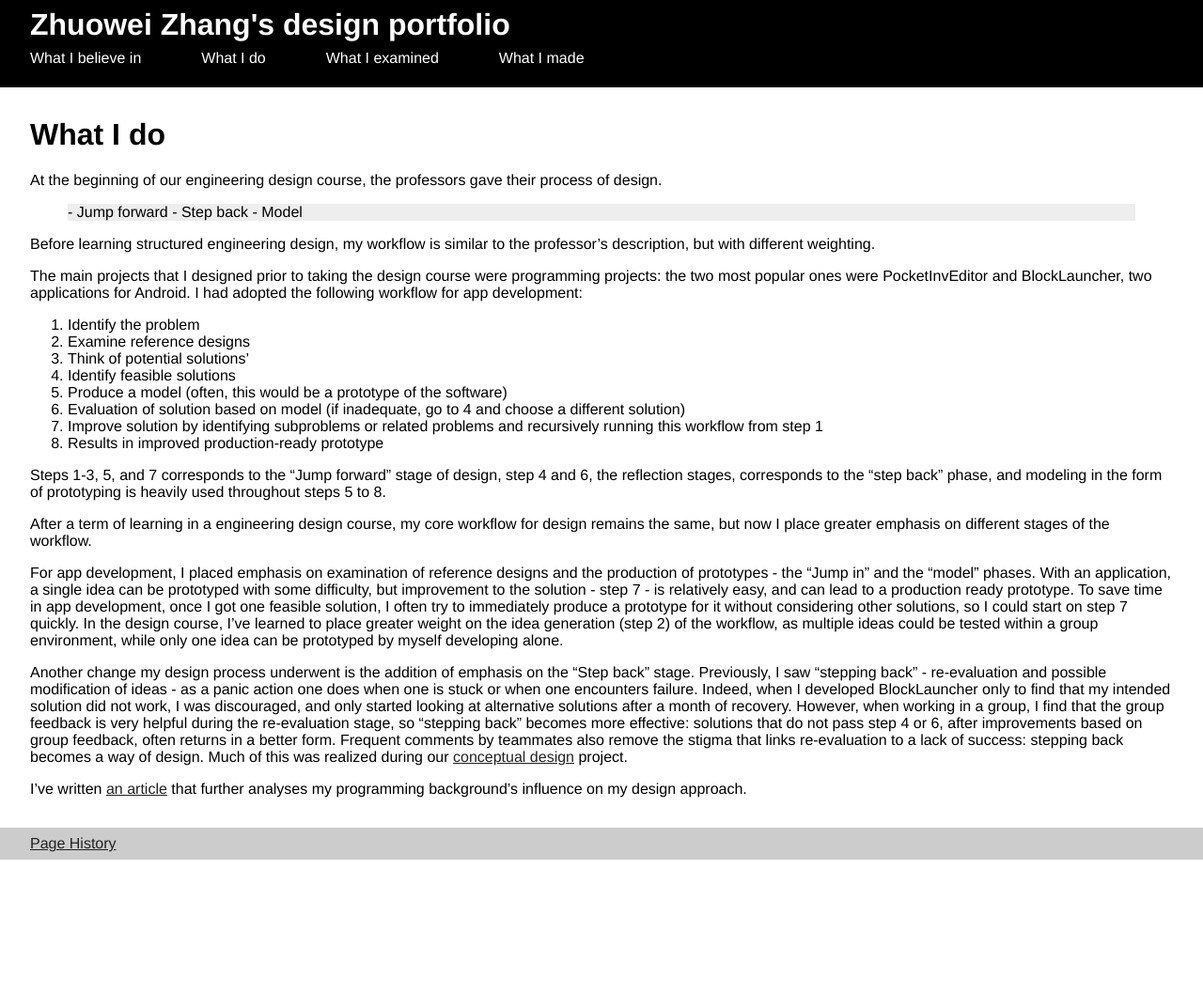
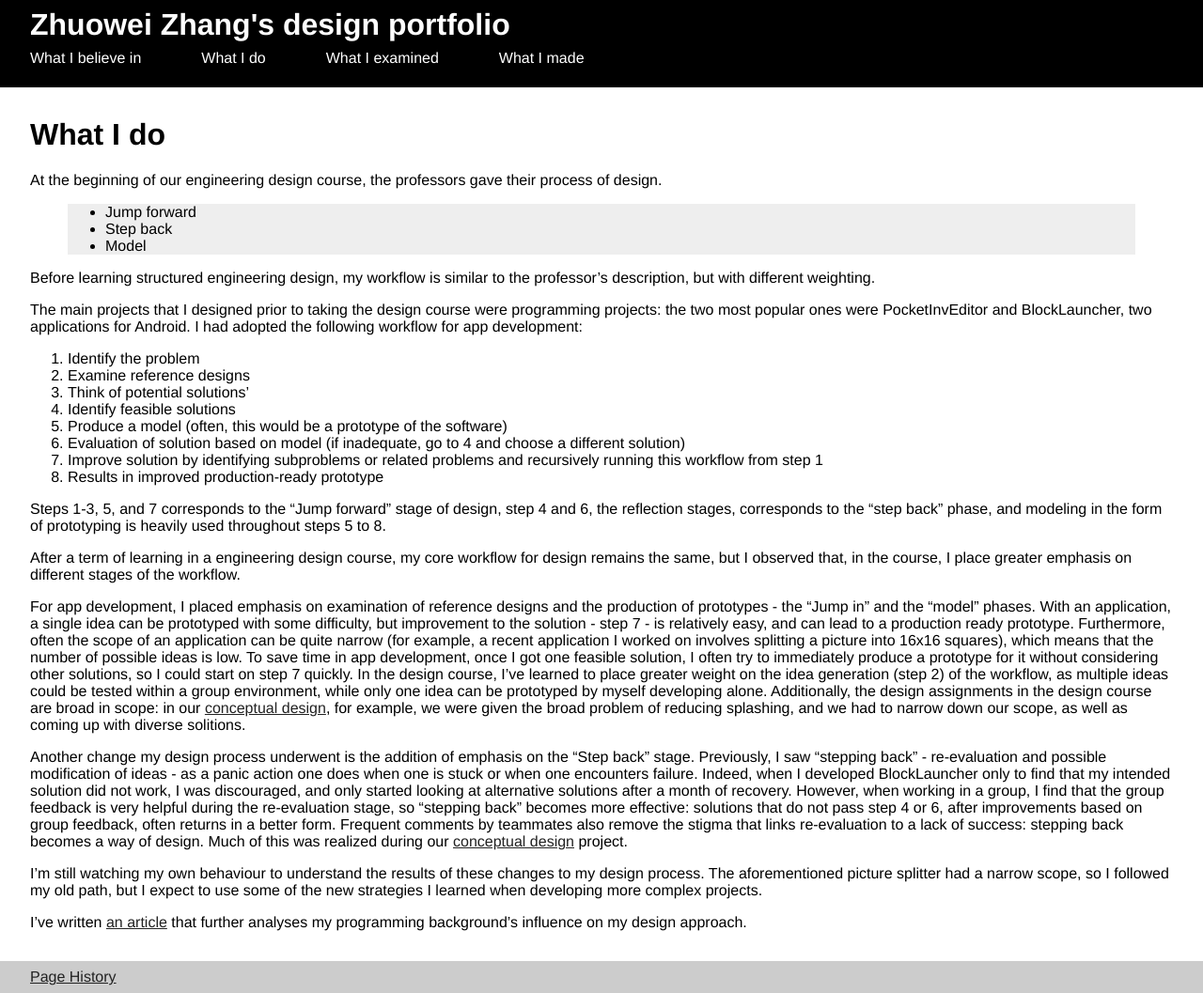
Before and after one commit to zhuowei/design, a Jekyll site: the page built from process.md, in a window 1280 px wide. Shown: the whole page at 94% size. Built offline with Jekyll 4.4.1, drawn with Linux system fonts in a browser that asks for light colours; before the commit the page ends 915 px from its top, so only the background shows below that.

Commit message:
Added writeup of ESC101 Conceptual Design Report

```diff
--- a/process.md
+++ b/process.md
@@ -6,11 +6,11 @@ permalink: /process.html
 
 At the beginning of our engineering design course, the professors gave their process of design.
 
-<blockquote>
- - Jump forward
- - Step back
- - Model
-</blockquote>
+
+>  - Jump forward
+>  - Step back
+>  - Model
+
 
 Before learning structured engineering design, my workflow is similar to the professor's description, but with different weighting.
 
@@ -27,10 +27,12 @@ The main projects that I designed prior to taking the design course were program
 
 Steps 1-3, 5, and 7 corresponds to the "Jump forward" stage of design, step 4 and 6, the reflection stages, corresponds to the "step back" phase, and modeling in the form of prototyping is heavily used throughout steps 5 to 8.
 
-After a term of learning in a engineering design course, my core workflow for design remains the same, but now I place greater emphasis on different stages of the workflow.
+After a term of learning in a engineering design course, my core workflow for design remains the same, but I observed that, in the course, I place greater emphasis on different stages of the workflow.
 
-For app development, I placed emphasis on examination of reference designs and the production of prototypes - the "Jump in" and the "model" phases. With an application, a single idea can be prototyped with some difficulty, but improvement to the solution - step 7 - is relatively easy, and can lead to a production ready prototype. To save time in app development, once I got one feasible solution, I often try to immediately produce a prototype for it without considering other solutions, so I could start on step 7 quickly. In the design course, I've learned to place greater weight on the idea generation (step 2) of the workflow, as multiple ideas could be tested within a group environment, while only one idea can be prototyped by myself developing alone.
+For app development, I placed emphasis on examination of reference designs and the production of prototypes - the "Jump in" and the "model" phases. With an application, a single idea can be prototyped with some difficulty, but improvement to the solution - step 7 - is relatively easy, and can lead to a production ready prototype. Furthermore, often the scope of an application can be quite narrow (for example, a recent application I worked on involves splitting a picture into 16x16 squares), which means that the number of possible ideas is low. To save time in app development, once I got one feasible solution, I often try to immediately produce a prototype for it without considering other solutions, so I could start on step 7 quickly. In the design course, I've learned to place greater weight on the idea generation (step 2) of the workflow, as multiple ideas could be tested within a group environment, while only one idea can be prototyped by myself developing alone. Additionally, the design assignments in the design course are broad in scope: in our [conceptual design](designs/esc101/cdr.html), for example, we were given the broad problem of reducing splashing, and we had to narrow down our scope, as well as coming up with diverse solitions.
 
 Another change my design process underwent is the addition of emphasis on the "Step back" stage. Previously, I saw "stepping back" - re-evaluation and possible modification of ideas - as a panic action one does when one is stuck or when one encounters failure. Indeed, when I developed BlockLauncher only to find that my intended solution did not work, I was discouraged, and only started looking at alternative solutions after a month of recovery. However, when working in a group, I find that the group feedback is very helpful during the re-evaluation stage, so "stepping back" becomes more effective: solutions that do not pass step 4 or 6, after improvements based on group feedback, often returns in a better form. Frequent comments by teammates also remove the stigma that links re-evaluation to a lack of success: stepping back becomes a way of design. Much of this was realized during our [conceptual design](designs/esc101/cdr.html) project.
 
-I've written [an article](design/programming_inspire.html) that further analyses my programming background's influence on my design approach.
+I'm still watching my own behaviour to understand the results of these changes to my design process. The aforementioned picture splitter had a narrow scope, so I followed my old path, but I expect to use some of the new strategies I learned when developing more complex projects.
+
+I've written [an article](eval/programming_inspire.html) that further analyses my programming background's influence on my design approach.
```
Also changed, not shown: designs/esc101/cdr.md (added, +19 -0 lines), designs/index.md (+1 -0 lines).
